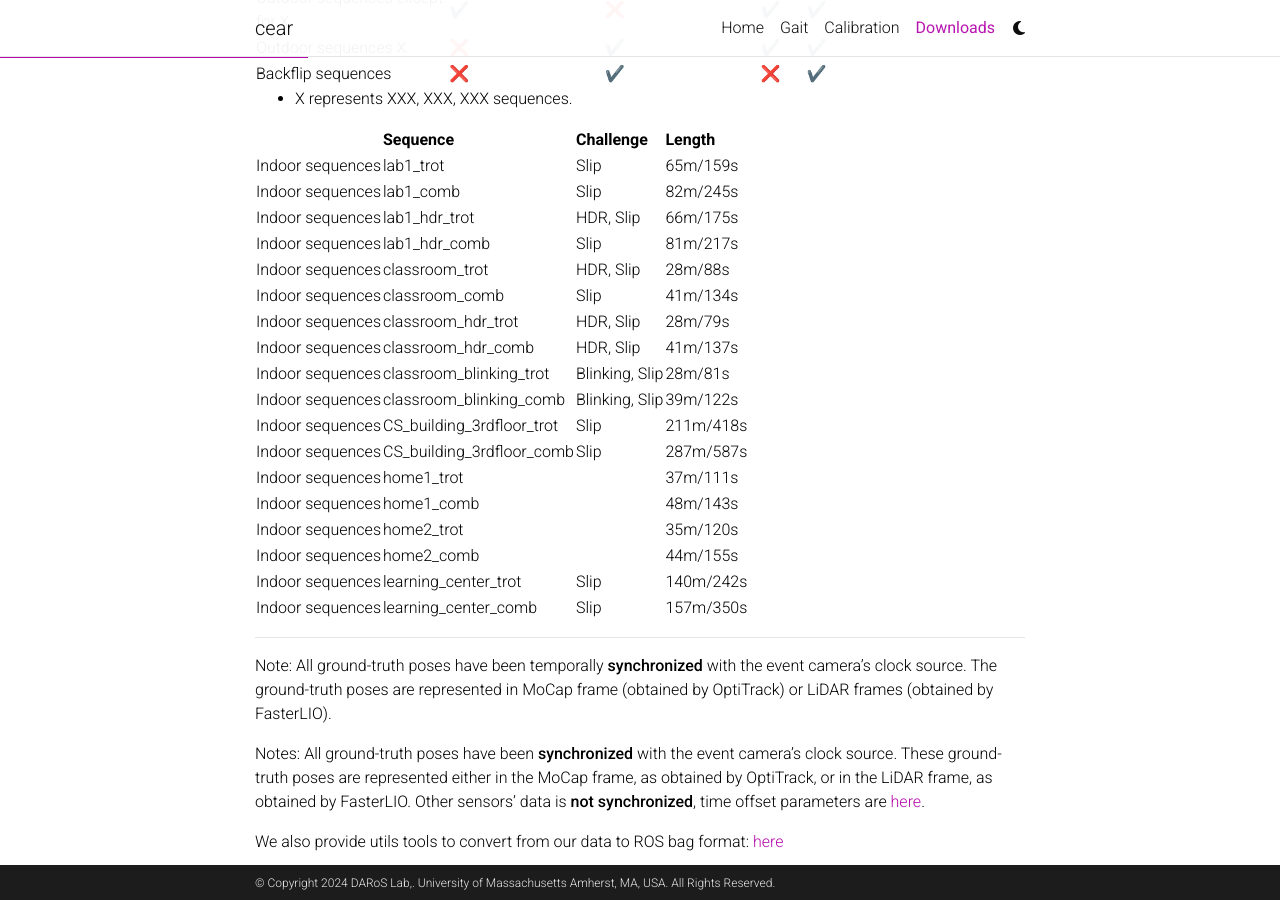
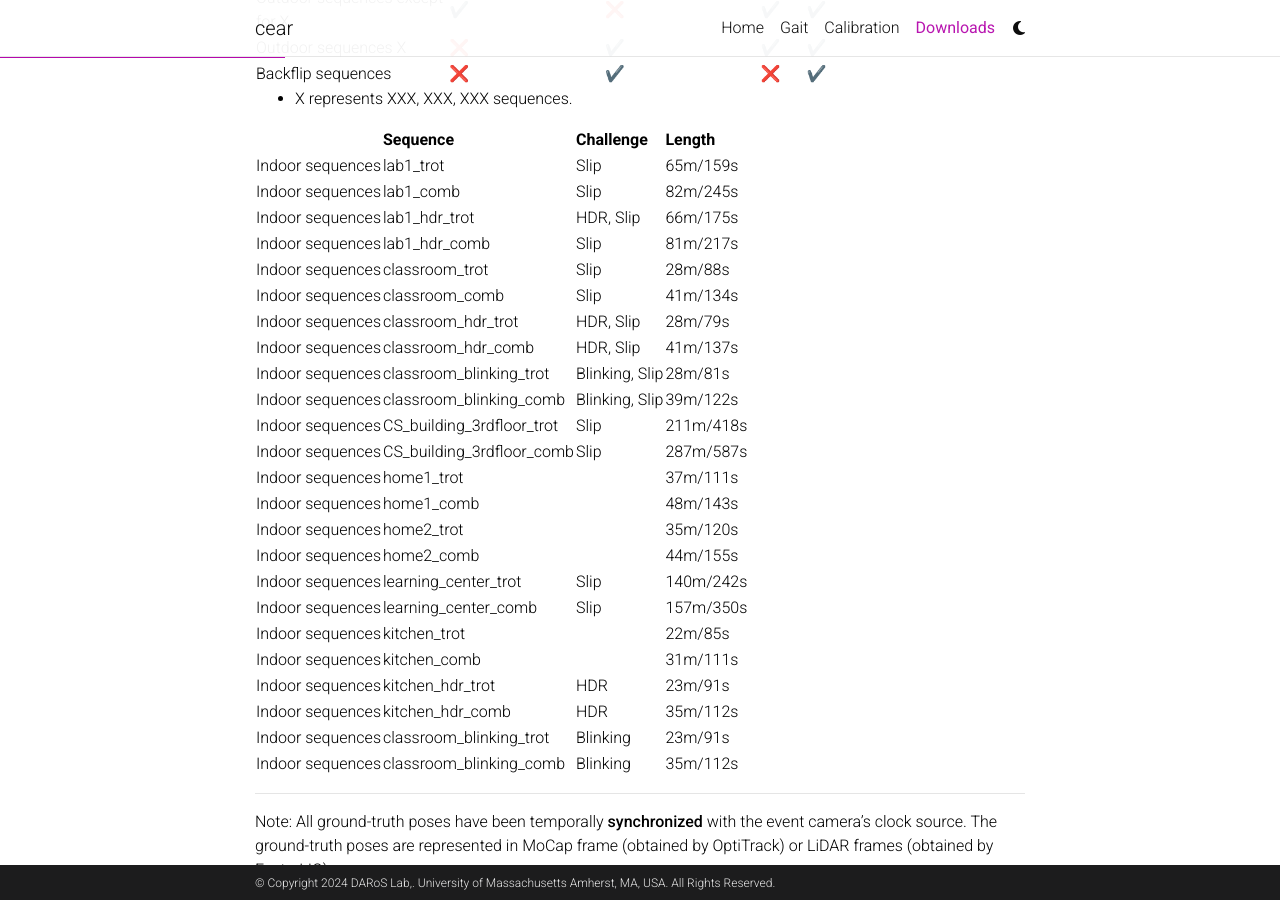
Before and after one commit to DARoSLab/cear, a Jekyll site: the page built from _pages/Downloads.md, in a window 1280 px wide and 900 px high, scrolled down 463 px. Built offline with Jekyll 4.4.1, drawn with Linux system fonts in a browser that asks for light colours; comment, search, counter and statistics services are not loaded; a style sheet for code colours, icons or effects is not loaded.

Commit message:
Update Downloads.md

```diff
--- a/_pages/Downloads.md
+++ b/_pages/Downloads.md
@@ -47,6 +47,12 @@
 | Indoor sequences               | home2_comb               |                        |44m/155s |
 | Indoor sequences               | learning_center_trot     | Slip                   |140m/242s|
 | Indoor sequences               | learning_center_comb     | Slip                   |157m/350s|
+| Indoor sequences               | kitchen_trot             |                        |22m/85s  |
+| Indoor sequences               | kitchen_comb             |                        |31m/111s |
+| Indoor sequences               | kitchen_hdr_trot         | HDR                    |23m/91s  |
+| Indoor sequences               | kitchen_hdr_comb         | HDR                    |35m/112s |
+| Indoor sequences               | classroom_blinking_trot  | Blinking               |23m/91s  |
+| Indoor sequences               | classroom_blinking_comb  | Blinking               |35m/112s |
 
 <script>
   document.addEventListener('DOMContentLoaded', function() {
```
Also changed, not shown: other parts of _pages/Downloads.md (+1 -1 lines).
